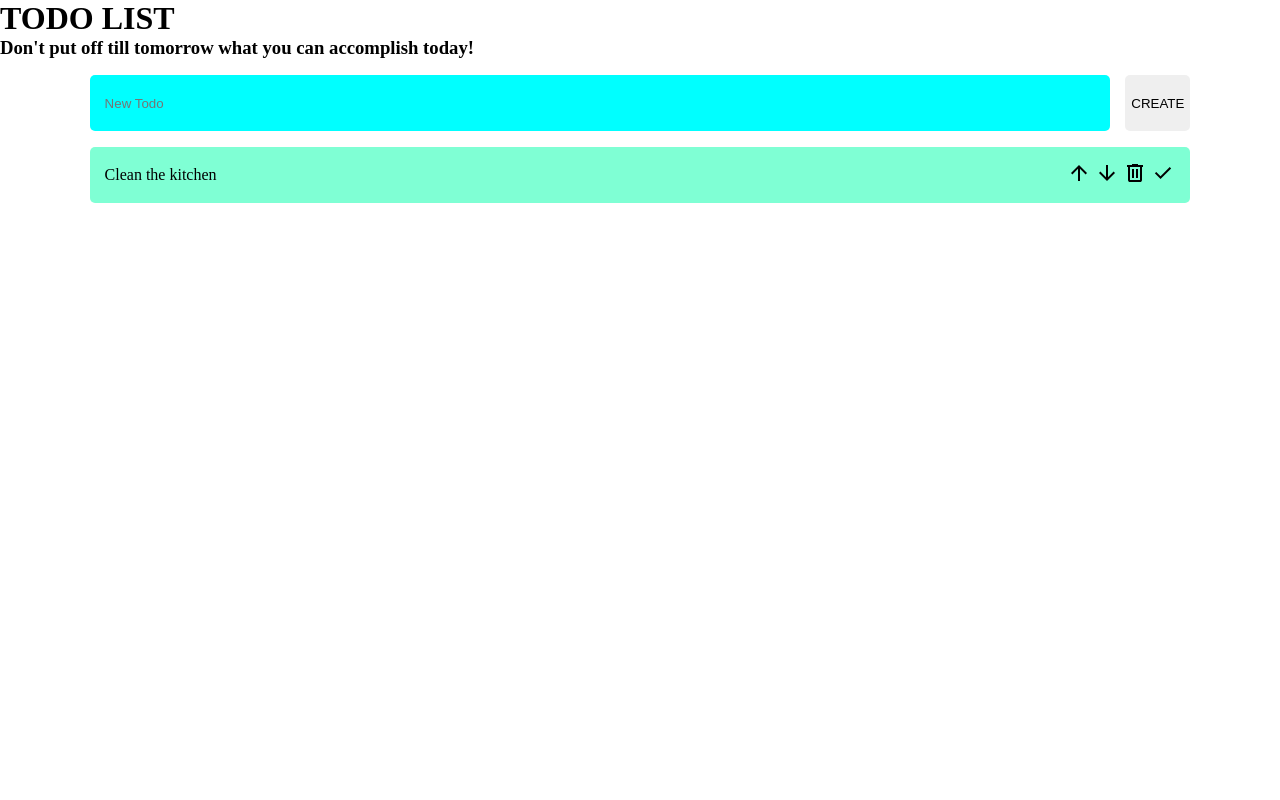
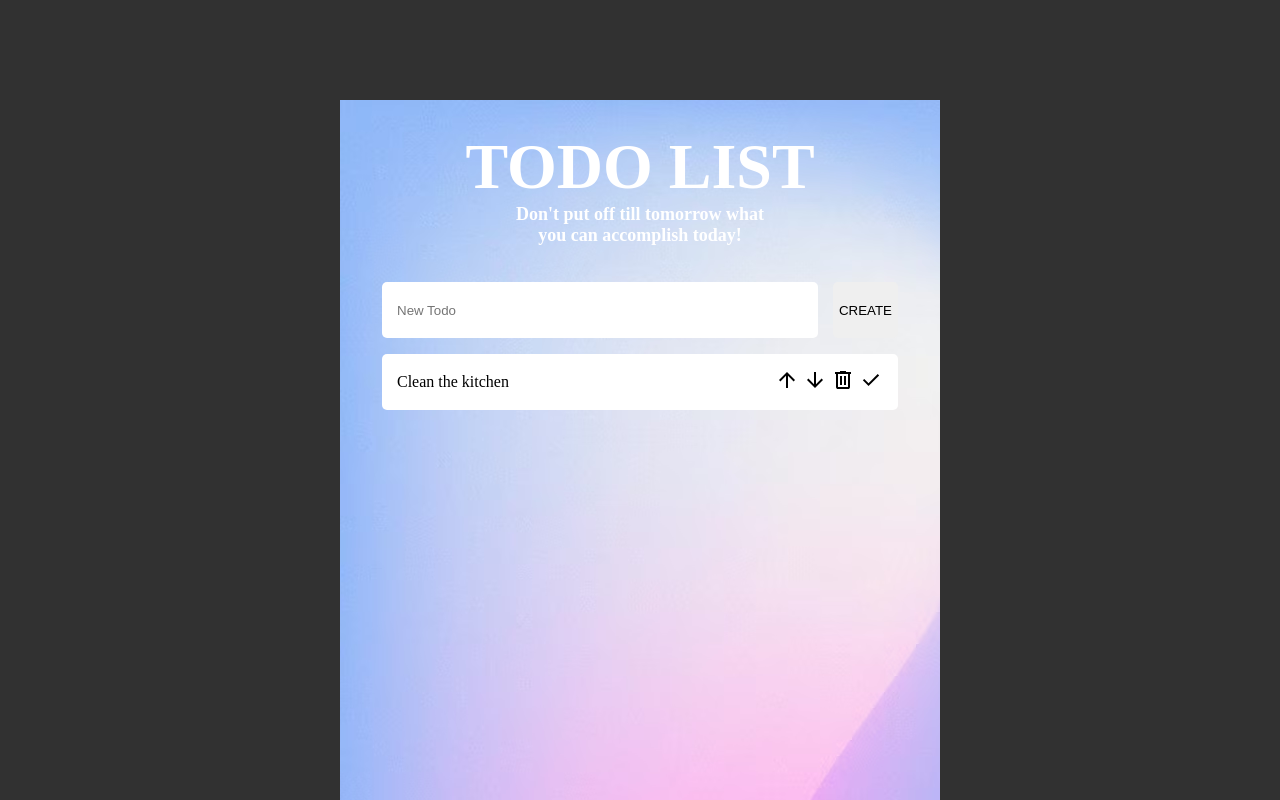
Before and after one commit to TechBoxNorth/uppgift-js-todo-list, a plain HTML site: page index.html in a window 1280 px wide. Shown: the top 800 px of the page. Drawn offline with Linux system fonts and the light colour scheme.

Commit message:
added a background image and some preliminary styling

```diff
--- a/index.css
+++ b/index.css
@@ -1,6 +1,36 @@
 * {
     box-sizing: border-box;
     margin: 0;
+}
+
+body {
+    background-color: rgb(49, 49, 49);
+}
+
+.container {
+    width: 600px;
+    margin: auto;
+    margin-top: 100px;
+    height: 1000px;
+    background-image:url(img/background.avif);
+}
+
+header {
+    width: 86%;
+    margin: auto;
+    padding-top: 30px;
+    padding-bottom: 20px;
+    text-align: center;
+    color: white;
+
+}
+
+header h1 {
+    font-size: 64px;
+}
+
+header h3 {
+    font-size: 18px;
 }
 
 .create-task {
@@ -14,7 +44,7 @@
 .task-text {
     border: none;
     width: 100%;
-    background-color: aqua;
+    background-color: white;
     margin-left: 0;
     padding-left: 15px;
     margin-right: 15px;
@@ -44,7 +74,7 @@ button {
     flex-direction: row;
     height: 56px;
     width: 86%;
-    background-color: aquamarine;
+    background-color: white;
     border-radius: 5px;
     padding-left: 15px;
 }
--- a/index.html
+++ b/index.html
@@ -7,9 +7,10 @@
     <title>Todo List in Vanilla JavaScript</title>
 </head>
 <body>
+    <div class="container">
     <header>
         <h1 class="title">TODO LIST</h1>
-        <h3 class="tagline">Don't put off till tomorrow what you can accomplish today!</h3>
+        <h3 class="tagline">Don't put off till tomorrow what<br>you can accomplish today!</h3>
     </header>
     <main>
         <div class="create-task">
@@ -32,6 +33,7 @@
     <footer>
 
     </footer>
+    </div>
     <script type="module" src="index.js"></script>
 </body>
 </html>
```
Also changed, not shown: img/background.avif (added), img/background.jpeg (added).
